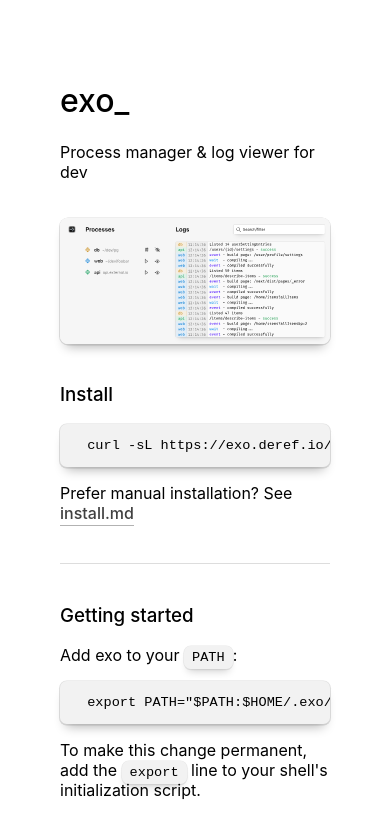
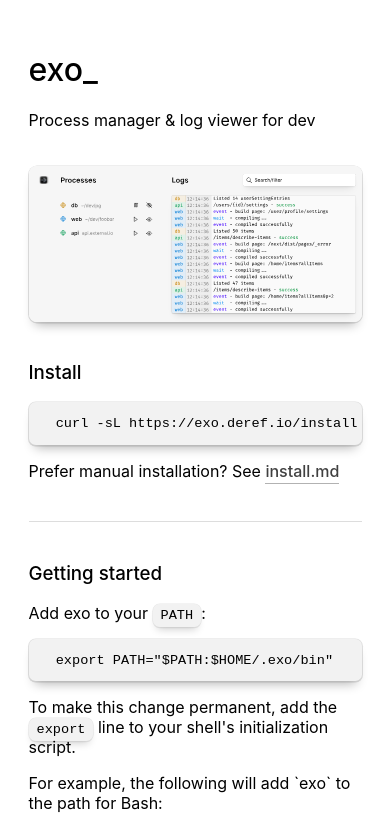
Before and after one commit to deref/exo-website, a Next.js app: page / in a window 390 px wide. Shown: the top 817 px of the page. Built offline with nearby package versions, Linux system fonts and the light colour scheme.

Commit message:
Better mobile padding

```diff
--- a/styles/globals.scss
+++ b/styles/globals.scss
@@ -7,7 +7,7 @@ body {
 }
 
 body {
-	padding: 60px;
+	padding: max(min(60px, 15vw - 30px), 20px);
 	margin: 0 auto;
 	max-width: 800px;
 }
```
